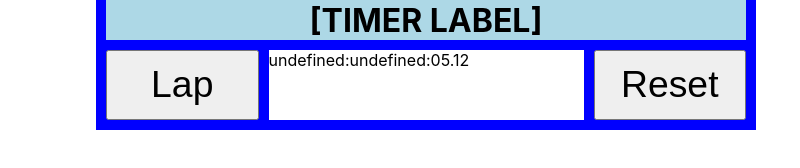
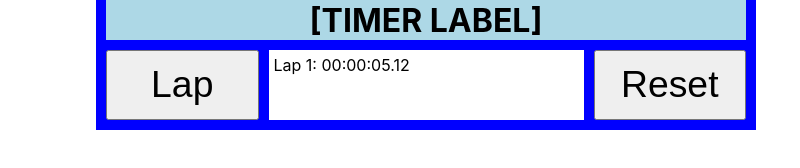
Before and after one commit to Innoviox/sports-timer, an Electron app: page forge-timer/src/index.html in a window 800 px wide. Both pictures are taken after a click on the button "Lap". Shown: the part 146-314 px from the top of the page. Drawn offline with nearby package versions, Linux system fonts and the light colour scheme.

Commit message:
fix lap undefined things

```diff
--- a/forge-timer/src/dom.js
+++ b/forge-timer/src/dom.js
@@ -8,7 +8,7 @@ window.odometerOptions = {
     duration: 100 // Doesn't work
 };
 
-/** Pad. */
+/** Pad {number} to {zeros} digits */
 const pad = (number, zeros) => {
     let string = number.toString();
     while (string.length < zeros) {
@@ -40,12 +40,16 @@ const tick = (el, max, padding, updateTime, index) => {
  * (Right now, it just automatically starts up.)
  */
 const start = () => {
+    timer = ['00', '00', '00', '00'];
+    laps = [];
+
     startTime = Date.now();
+
     tick($("#hours"), 99, 2, 360000, 0);
     tick($('#minutes'), 60, 2, 60000, 1);
     tick($('#seconds'), 60, 2, 1000, 2);
     tick($('#ms'), 100, 2, 10, 3);
-}
+};
 
 /**
  * Reset the stopwatch - reser counters to zero and stop updating the display.
@@ -53,16 +57,17 @@ const start = () => {
  */
 const reset = () => {
     //TODO Implement
-}
+};
 
 /**
  * Adds the current time to the list of laps and the HTML text box display.
  * Triggered by clicking the 'Lap' button.
  */
 const addLap = () => {
-    let newLap = `${timer[0]}:${timer[1]}:${timer[2]}.${timer[3]}`; //Get current stopwatch t
+    console.log(timer);
+    let newLap = `Lap ${laps.length + 1}: ${timer[0]}:${timer[1]}:${timer[2]}.${timer[3]}`; //Get current stopwatch time
     laps.push(newLap);
     $("#lap-list").append(newLap + "<br>");
-}
+};
 
 $(document).ready(start);
--- a/forge-timer/src/index.css
+++ b/forge-timer/src/index.css
@@ -6,7 +6,6 @@ body {
 }
 
 .container {
-
 	width: 40rem;
 	height: 14rem;
 
@@ -39,6 +38,7 @@ body {
 	grid-column: 2 / 4;
 	background-color: white;
 	overflow: scroll;
+	padding: 5px;
 }
 
 .container > button {
```
